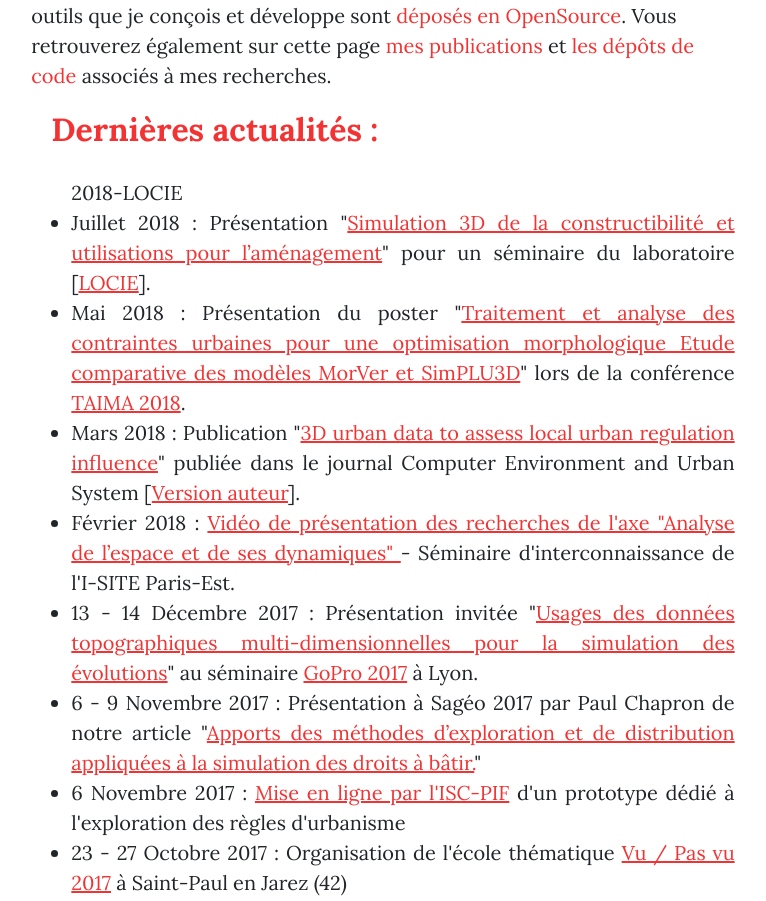
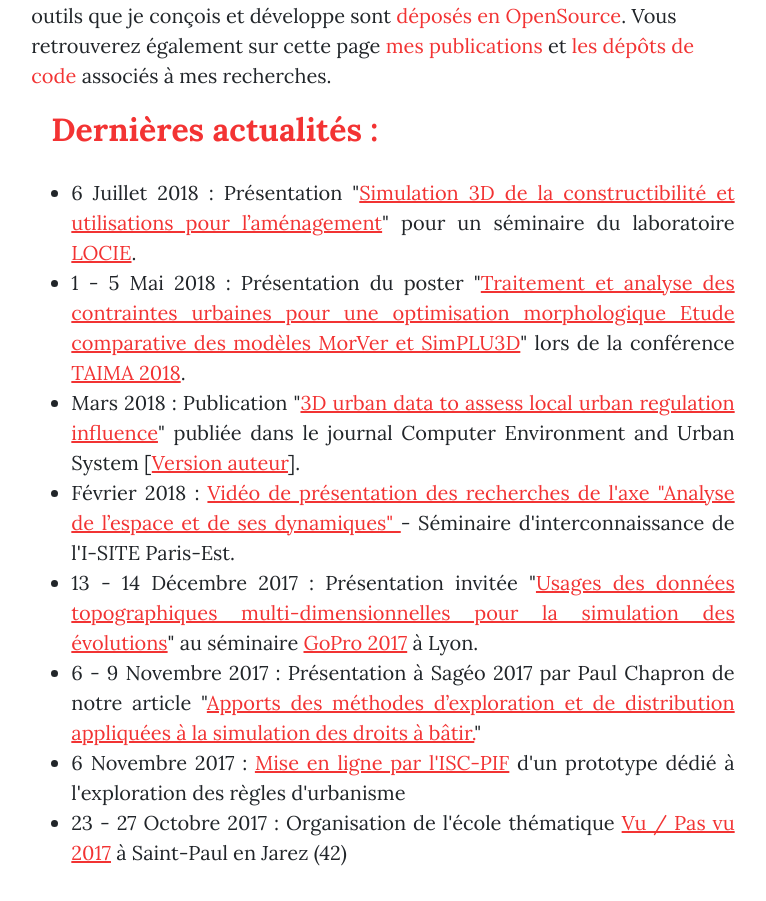
Before and after one commit to mbrasebin/MBrasebin.github.io, a website: page index.html in a window 1280 px wide. Shown: the part 1107-2008 px from the top of the page, without its empty margins (257-1023 px from the left). Drawn offline with nearby package versions, Linux system fonts and the light colour scheme.

Commit message:
Updating index

```diff
--- a/index.html
+++ b/index.html
@@ -104,11 +104,11 @@
 
             <h2> Dernières actualités : </h2>
             <p>
-              <ul>2018-LOCIE
-                <li class="li-align"> Juillet 2018 : Présentation "<a href="./presentations/2018-LOCIE.pdf">Simulation 3D de la constructibilité et
+              <ul>
+                <li class="li-align">6 Juillet 2018 : Présentation "<a href="./presentations/2018-LOCIE.pdf">Simulation 3D de la constructibilité et
 utilisations pour l’aménagement</a>" pour un séminaire du laboratoire
-                  [<a href="https://www.locie.univ-smb.fr/en/home/">LOCIE</a>].</li>
-                  <li class="li-align"> Mai 2018 : Présentation du poster "<a href="./presentations/2018_TAIMA.jpg">Traitement et analyse des contraintes urbaines pour une optimisation morphologique Etude comparative des modèles MorVer et SimPLU3D</a>" lors de la conférence <a href="http://www.arts-pi.org.tn/taima2018/">TAIMA 2018</a>.</li>
+                  <a href="https://www.locie.univ-smb.fr/en/home/">LOCIE</a>.</li>
+                  <li class="li-align">1 - 5 Mai 2018 : Présentation du poster "<a href="./presentations/2018_TAIMA.jpg">Traitement et analyse des contraintes urbaines pour une optimisation morphologique Etude comparative des modèles MorVer et SimPLU3D</a>" lors de la conférence <a href="http://www.arts-pi.org.tn/taima2018/">TAIMA 2018</a>.</li>
                 <li class="li-align"> Mars 2018 : Publication "<a href="https://www.sciencedirect.com/science/article/pii/S0198971516302162?via%3Dihub">3D urban data to assess local urban regulation influence</a>" publiée dans le journal Computer Environment and Urban System
                   [<a href="./publications/2017-CEUS.pdf">Version auteur</a>].</li>
                   <li class="li-align"> Février 2018 : <a href="https://www.youtube.com/watch?v=kLP-1g_uAVob">Vidéo de présentation des recherches de l'axe "Analyse de l’espace et de ses dynamiques" </a> - Séminaire d'interconnaissance de l'I-SITE Paris-Est.</li>
```
